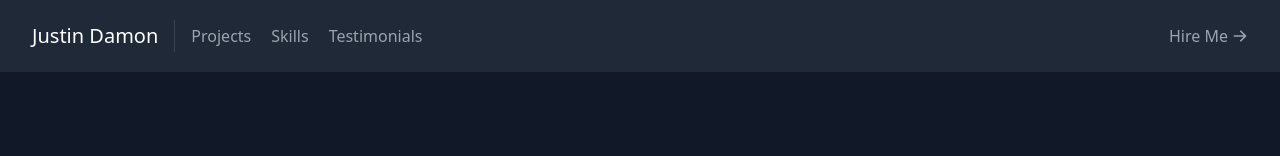
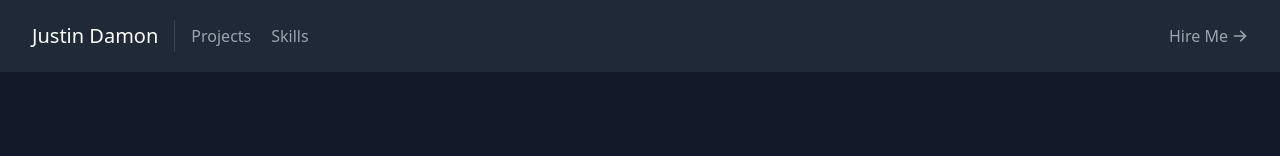
Before and after one commit to Justin7933/Justins-Portfolio, a React (Create React App) app: page / in a window 1280 px wide. Shown: the top 156 px of the page. Built offline with nearby package versions, Linux system fonts and the light colour scheme.

Commit message:
deleted testimonial

```diff
--- a/src/components/Navbar.js
+++ b/src/components/Navbar.js
@@ -17,9 +17,6 @@ export default function Navbar() {
           <a href="#skills" className="mr-5 hover:text-white">
             Skills
           </a>
-          <a href="#testimonials" className="mr-5 hover:text-white">
-            Testimonials
-          </a>
         </nav>
         <a
           href="#contact"
```
